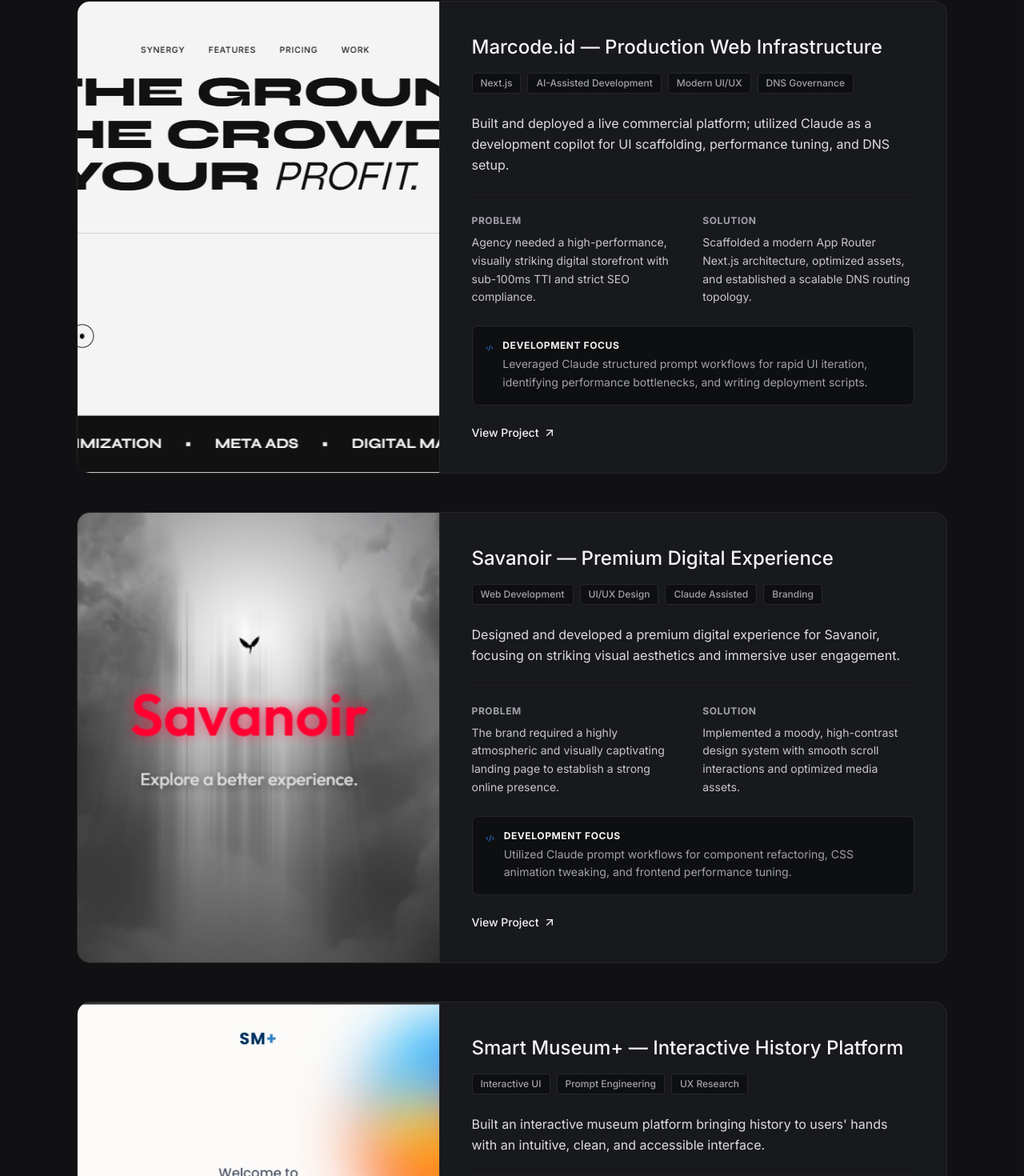
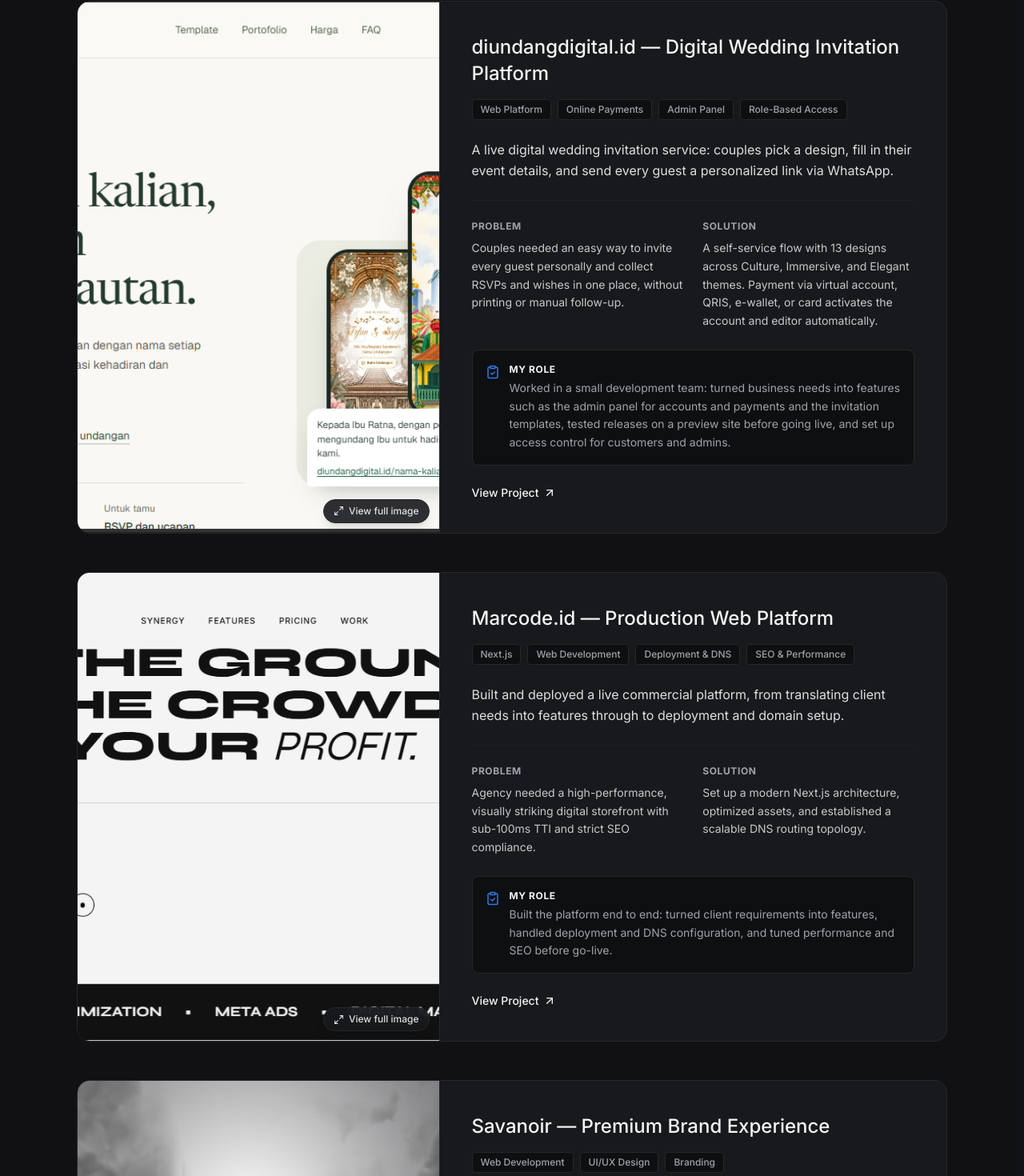
Before and after one commit to alproozz/-Claude-Ambassador, a Next.js app: page / in a window 1280 px wide. Shown: the part 1536-3006 px from the top of the page at 80% size. Built offline with nearby package versions, Linux system fonts and the light colour scheme.

Commit message:
feat(projects): tambahkan proyek diundangdigital dan integrasi lightbox gambar

```diff
--- a/src/components/Projects.tsx
+++ b/src/components/Projects.tsx
@@ -1,42 +1,67 @@
 "use client";
 
 import { motion } from "framer-motion";
-import { ArrowUpRight, Code2 } from "lucide-react";
+import { ArrowUpRight, ClipboardCheck, Maximize2 } from "lucide-react";
 import Image from "next/image";
+import { useState } from "react";
+import ImageLightbox, { type LightboxImage } from "@/components/ImageLightbox";
 
 export default function Projects() {
+  const [activeImage, setActiveImage] = useState<number | null>(null);
+
   const projects = [
     {
-      title: "Marcode.id — Production Web Infrastructure",
-      tags: ["Next.js", "AI-Assisted Development", "Modern UI/UX", "DNS Governance"],
-      summary: "Built and deployed a live commercial platform; utilized Claude as a development copilot for UI scaffolding, performance tuning, and DNS setup.",
+      title: "diundangdigital.id — Digital Wedding Invitation Platform",
+      tags: ["Web Platform", "Online Payments", "Admin Panel", "Role-Based Access"],
+      summary: "A live digital wedding invitation service: couples pick a design, fill in their event details, and send every guest a personalized link via WhatsApp.",
+      problem: "Couples needed an easy way to invite every guest personally and collect RSVPs and wishes in one place, without printing or manual follow-up.",
+      solution: "A self-service flow with 13 designs across Culture, Immersive, and Elegant themes. Payment via virtual account, QRIS, e-wallet, or card activates the account and editor automatically.",
+      role: "Worked in a small development team: turned business needs into features such as the admin panel for accounts and payments and the invitation templates, tested releases on a preview site before going live, and set up access control for customers and admins.",
+      image: "/images/diundangdigital.png",
+      imageSize: { width: 1365, height: 654 },
+      link: "https://diundangdigital.id"
+    },
+    {
+      title: "Marcode.id — Production Web Platform",
+      tags: ["Next.js", "Web Development", "Deployment & DNS", "SEO & Performance"],
+      summary: "Built and deployed a live commercial platform, from translating client needs into features through to deployment and domain setup.",
       problem: "Agency needed a high-performance, visually striking digital storefront with sub-100ms TTI and strict SEO compliance.",
-      solution: "Scaffolded a modern App Router Next.js architecture, optimized assets, and established a scalable DNS routing topology.",
-      integration: "Leveraged Claude structured prompt workflows for rapid UI iteration, identifying performance bottlenecks, and writing deployment scripts.",
+      solution: "Set up a modern Next.js architecture, optimized assets, and established a scalable DNS routing topology.",
+      role: "Built the platform end to end: turned client requirements into features, handled deployment and DNS configuration, and tuned performance and SEO before go-live.",
       image: "/images/Portfolioweb_marcode.png",
+      imageSize: { width: 1350, height: 644 },
       link: "https://marcode.id"
     },
     {
-      title: "Savanoir — Premium Digital Experience",
-      tags: ["Web Development", "UI/UX Design", "Claude Assisted", "Branding"],
-      summary: "Designed and developed a premium digital experience for Savanoir, focusing on striking visual aesthetics and immersive user engagement.",
+      title: "Savanoir — Premium Brand Experience",
+      tags: ["Web Development", "UI/UX Design", "Branding"],
+      summary: "Designed and developed a premium brand website for Savanoir, translating its identity into a cohesive visual system and engaging user experience.",
       problem: "The brand required a highly atmospheric and visually captivating landing page to establish a strong online presence.",
       solution: "Implemented a moody, high-contrast design system with smooth scroll interactions and optimized media assets.",
-      integration: "Utilized Claude prompt workflows for component refactoring, CSS animation tweaking, and frontend performance tuning.",
+      role: "Designed the visual system and built the site, keeping media optimized and the experience fast and consistent across devices.",
       image: "/images/sava.png",
+      imageSize: { width: 789, height: 444 },
       link: "https://savanoir.com"
     },
     {
-      title: "Smart Museum+ — Interactive History Platform",
-      tags: ["Interactive UI", "Prompt Engineering", "UX Research"],
-      summary: "Built an interactive museum platform bringing history to users' hands with an intuitive, clean, and accessible interface.",
+      title: "Smart Museum+ — Virtual History Platform",
+      tags: ["Web Application", "Requirements (SRS)", "UML System Design", "Role-Based Access"],
+      summary: "Software Engineering course project: a web-based virtual museum for exploring Indonesian history and culture through interactive exhibitions and artifact catalogs.",
       problem: "Historical data and artifacts needed to be presented in a modern, engaging way for younger digital-native audiences.",
-      solution: "Developed a clean layout with dynamic routing, ensuring seamless navigation across different historical eras and exhibits.",
-      integration: "Designed custom prompt structures for artifact content categorization and contextual user session state logic.",
+      solution: "Defined functional and non-functional requirements, then designed clear navigation across eras and exhibits with multi-level role-based access.",
+      role: "Developed the web application and produced its Software Requirements Specification (SRS) and UML diagrams (use case, class, activity), giving the team a structured blueprint for development and future scaling.",
       image: "/images/smart01.jpeg",
+      imageSize: { width: 1342, height: 656 },
       link: "#"
     }
   ];
+
+  const lightboxImages: LightboxImage[] = projects.map((p) => ({
+    src: p.image,
+    alt: p.title,
+    width: p.imageSize.width,
+    height: p.imageSize.height,
+  }));
 
   return (
     <section id="projects" className="py-24 px-6 md:px-12 lg:px-24 bg-surface/30">
@@ -44,7 +69,7 @@ export default function Projects() {
         <div className="mb-16">
           <h2 className="text-3xl md:text-4xl font-serif font-medium text-foreground mb-4">Selected Systems</h2>
           <p className="text-muted text-lg max-w-2xl">
-            A curated selection of architecture deployments, frontend developments, and process governance workflows.
+            Systems and applications I have built, from requirements and design through to deployment.
           </p>
         </div>
 
@@ -59,7 +84,12 @@ export default function Projects() {
               className="group relative border border-surface-border bg-surface rounded-2xl overflow-hidden transition-all hover:border-accent/50 flex flex-col lg:flex-row"
             >
               {/* Image Column */}
-              <div className="relative w-full lg:w-5/12 aspect-video lg:aspect-auto border-b lg:border-b-0 lg:border-r border-surface-border overflow-hidden bg-background">
+              <button
+                type="button"
+                onClick={() => setActiveImage(idx)}
+                aria-label={`View full image: ${project.title}`}
+                className="group/img relative block w-full lg:w-5/12 aspect-video lg:aspect-auto border-b lg:border-b-0 lg:border-r border-surface-border overflow-hidden bg-background cursor-zoom-in focus-visible:outline-2 focus-visible:outline-offset-[-4px] focus-visible:outline-accent"
+              >
                 <Image
                   src={project.image}
                   alt={project.title}
@@ -67,7 +97,12 @@ export default function Projects() {
                   className="object-cover object-top transition-transform duration-700 group-hover:scale-105"
                   sizes="(max-width: 1024px) 100vw, 50vw"
                 />
-              </div>
+                <span className="absolute inset-0 bg-background/0 group-hover/img:bg-background/30 transition-colors duration-300" />
+                <span className="absolute bottom-3 right-3 inline-flex items-center gap-1.5 rounded-full border border-surface-border bg-surface/90 backdrop-blur-sm px-3 py-1.5 text-xs font-medium text-foreground/90 shadow-lg transition-colors group-hover/img:border-accent/60 group-hover/img:text-foreground">
+                  <Maximize2 size={13} />
+                  View full image
+                </span>
+              </button>
 
               {/* Content Column */}
               <div className="flex flex-col p-8 lg:p-10 lg:w-7/12">
@@ -98,10 +133,10 @@ export default function Projects() {
                 </div>
 
                 <div className="bg-background rounded-lg p-4 border border-surface-border flex gap-3 items-start mt-auto mb-6">
-                  <Code2 className="text-accent mt-0.5" size={18} />
+                  <ClipboardCheck className="text-accent mt-0.5 shrink-0" size={18} />
                   <div>
-                    <h4 className="text-xs font-bold uppercase tracking-wider text-foreground mb-1">Development Focus</h4>
-                    <p className="text-sm text-muted leading-relaxed">{project.integration}</p>
+                    <h4 className="text-xs font-bold uppercase tracking-wider text-foreground mb-1">My Role</h4>
+                    <p className="text-sm text-muted leading-relaxed">{project.role}</p>
                   </div>
                 </div>
 
@@ -119,6 +154,13 @@ export default function Projects() {
           ))}
         </div>
       </div>
+
+      <ImageLightbox
+        images={lightboxImages}
+        index={activeImage}
+        onClose={() => setActiveImage(null)}
+        onIndexChange={setActiveImage}
+      />
     </section>
   );
 }
```
